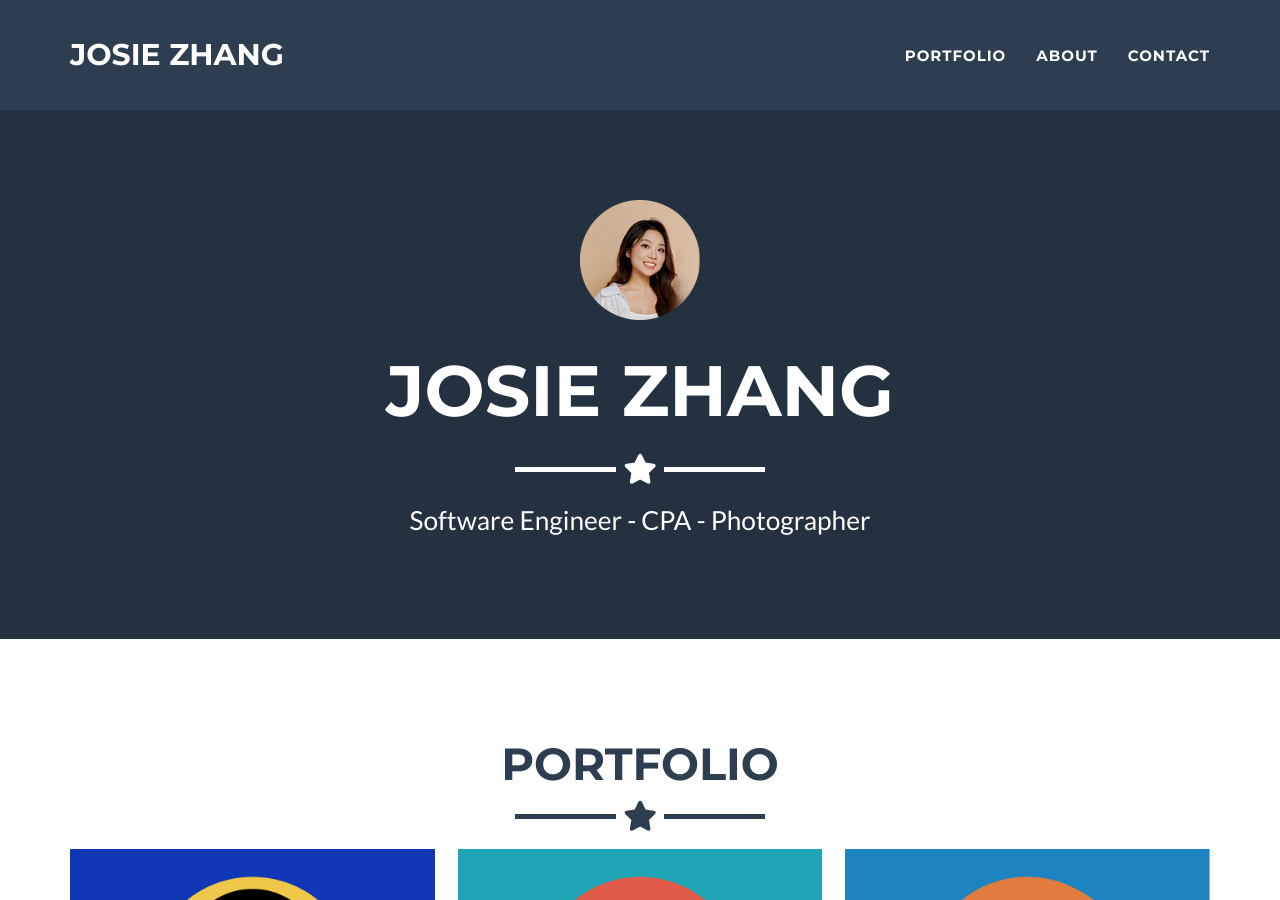
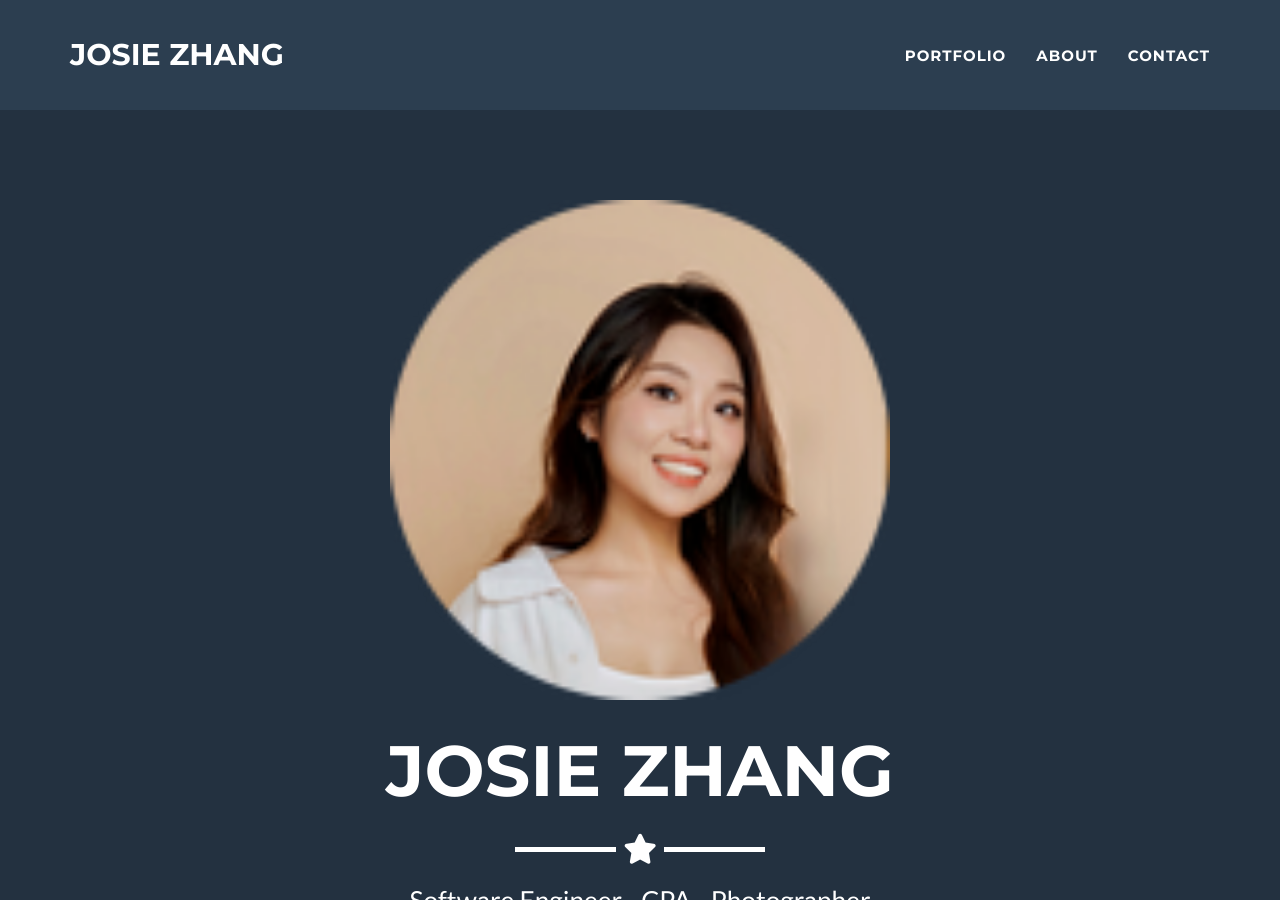
Before and after one commit to jiayuezhang84/jiayuezhang84.github.io, a Jekyll site: the page built from _posts/2023-09-10-project-3.markdown, in a window 1280 px wide and 900 px high. Built offline with Jekyll 4.4.1, drawn with Linux system fonts in a browser that asks for light colours.

Commit message:
Update header.html

```diff
--- a/_includes/header.html
+++ b/_includes/header.html
@@ -3,7 +3,7 @@
   <div class="container">
     <div class="row">
       <div class="col-lg-12">
-        <img class="img-responsive" src="img/profile.png" alt="profile-pic" />
+        <img class="img-responsive" src="img/profile.png" alt="profile-pic" width="500" height="600"/>
         <div class="intro-text">
           <span class="name">{{ site.title }}</span>
           <hr class="star-light" />
```
